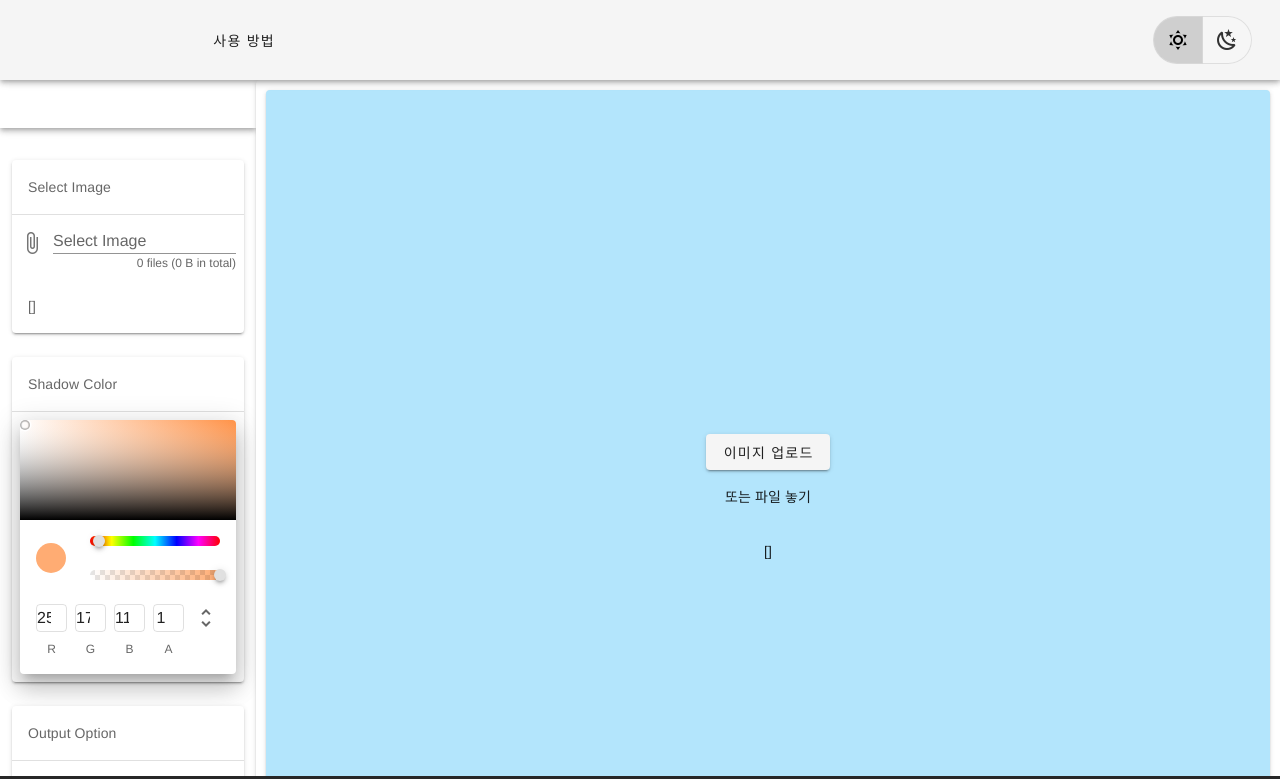
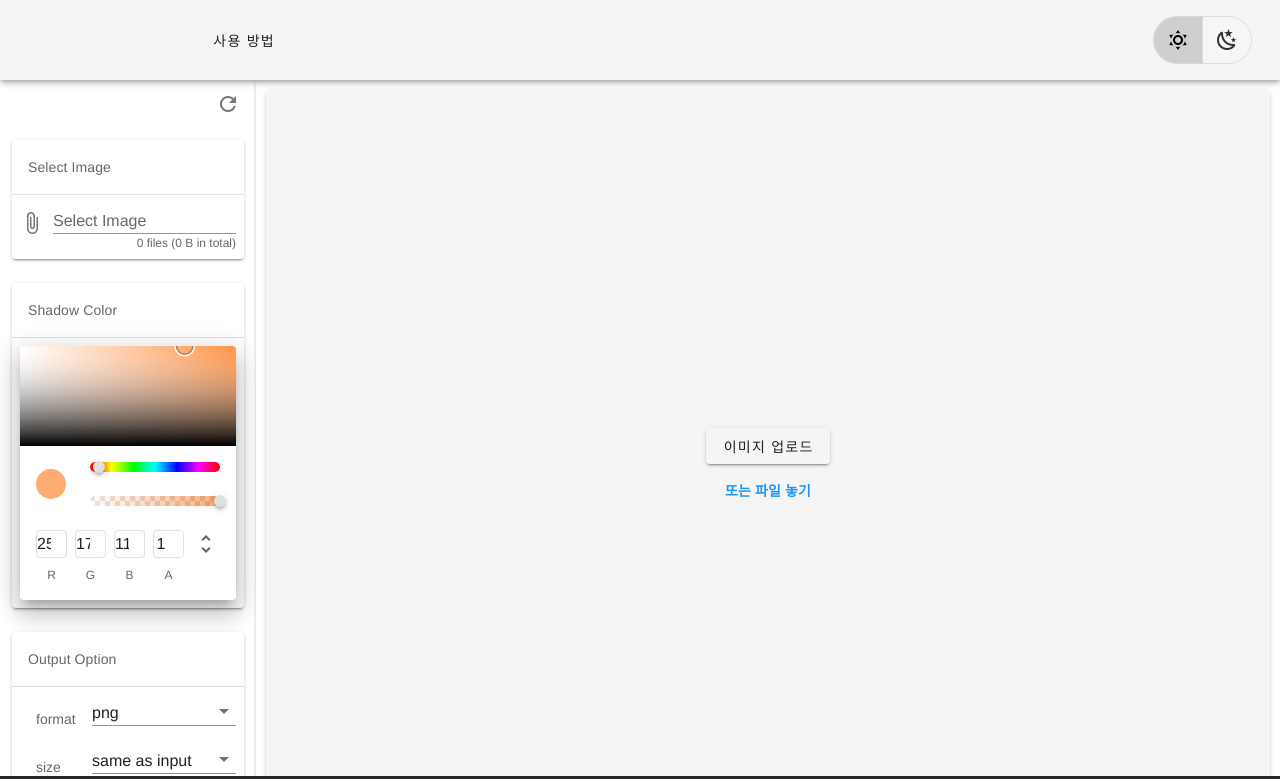
Before and after one commit to farka-k/shadow-ai-front, a Vue app: page / in a window 1280 px wide. Shown: the top 779 px of the page. Built offline with nearby package versions, Linux system fonts and the light colour scheme.

Commit message:
side menu toolbar,dropzone color

```diff
--- a/package.json
+++ b/package.json
@@ -46,6 +46,7 @@
   "browserslist": [
     "> 1%",
     "last 2 versions",
-    "not dead"
+    "not dead",
+    "not ie <=10"
   ]
 }
--- a/src/components/ShadowAiBody.vue
+++ b/src/components/ShadowAiBody.vue
@@ -9,23 +9,22 @@
         >
             <v-card @drop.prevent="drop" @dragover.prevent @dragleave.prevent
                 id="dropzone"
-                color="light-blue lighten-4"
+                :color="$vuetify.theme.dark ? 'grey darken-3' : 'grey lighten-4'"
                 height=90%
                 ripple
             >
-                <v-container fill-height v-show="!this.$store.state.isFileLoaded">
+                <v-container fill-height v-show="!$store.state.isFileLoaded">
                     <v-row align="center" justify="center">
                         <v-col>
                             <v-btn @click="fileopen">이미지 업로드</v-btn>
-                            <v-card-text>또는 파일 놓기</v-card-text>
-                            <v-card-text>{{ this.$store.state.fileObjList }}</v-card-text>
+                            <v-card-text class="blue--text font-weight-bold">또는 파일 놓기</v-card-text>
                         </v-col>
                     </v-row>
                 </v-container>
-                <v-container v-show="this.$store.state.isFileLoaded">
+                <v-container v-show="$store.state.isFileLoaded">
                     <v-carousel v-model="currentIndex">
                         <v-carousel-item
-                            v-for="(item,i) in this.$store.state.fileUrlList"
+                            v-for="(item,i) in $store.state.fileUrlList"
                             :key="i"
                             :src="item"
                         ></v-carousel-item>
--- a/src/components/ShadowAiSideMenu.vue
+++ b/src/components/ShadowAiSideMenu.vue
@@ -4,10 +4,16 @@
         floating
         id="sidemenu"
         >
-        <v-toolbar dense>
-
+        <v-toolbar dense flat>
+            <v-spacer></v-spacer>
+            <v-btn
+                icon
+                depressed
+                @click="refresh"
+            >
+                <v-icon>mdi-refresh</v-icon>
+            </v-btn>
         </v-toolbar>
-        <v-spacer v-bind:style="{height:'20px'}"></v-spacer>
         <v-container>
             <v-row>
                 <v-col cols="12">
@@ -31,7 +37,6 @@
                             >
                             </v-file-input>
                         </v-card-actions>
-                            <v-card-text>{{ this.$store.state.fileObjList }}</v-card-text>
                     </v-card>
                 </v-col>
                 <v-col cols="12">
@@ -42,10 +47,10 @@
                         <v-divider></v-divider>
                         <v-card-actions>
                             <v-color-picker
-                                width="inherit"
                                 canvas-height="100"
+                                dot-size="18"
                                 elevation="15"
-                                :value="defaultColorHexACode"
+                                v-model="color"
                             ></v-color-picker>
                         </v-card-actions>
                     </v-card>
@@ -64,8 +69,8 @@
                                 <v-col cols="8">
                                     <v-select
                                         dense
-                                        v-model="select_format"
-                                        :items="formats"
+                                        v-model="format"
+                                        :items="$store.state.formats"
                                         item-text="format"
                                         item-value="ext"
                                     ></v-select>
@@ -76,8 +81,8 @@
                                 <v-col cols="8">
                                     <v-select
                                         dense
-                                        v-model="select_size"
-                                        :items="sizes"
+                                        v-model="size"
+                                        :items="$store.state.sizes"
                                         item-text="sizeopt"
                                         item-value="value"
                                     ></v-select>
@@ -125,23 +130,6 @@
 <script>
 export default({
     name:'ShadowAiSideMenu',
-    data(){
-        return{
-            defaultColorHexACode:'#FFAC73FF',
-            select_format:{format:'png',ext:'.png'},
-            formats:[
-                {format:'png',ext:'.png'},
-                {format:'jpg',ext:'.jpg'},
-                {format:'bmp',ext:'.bmp'}
-            ],
-            select_size:{sizeopt:'same as input', value:0},
-            sizes:[
-                {sizeopt:'same as input', value:0},
-                {sizeopt:'custom', value:1}
-            ],
-
-        }
-    },
     computed:{
         fileObj:{
             get(){
@@ -152,12 +140,39 @@ export default({
             }
         },
         isCustomSize:function(){
-            return this.select_size==1;
+            return this.$store.getters.getSelectedSize==1;
         },
-
+        color:{
+            get(){
+                return this.$store.getters.getCurrentColorHexA;
+            },
+            set(value){
+                this.$store.commit('updateColor',value);
+            }
+        },
+        format:{
+            get(){
+                return this.$store.getters.getSelectedFormat;
+            },
+            set(value){
+                this.$store.commit('updateFormat',value);
+            }
+        },
+        size:{
+            get(){
+                return this.$store.getters.getSelectedSize;
+            },
+            set(value){
+                this.$store.commit('updateSize',value);
+            }
+        }
     },
     methods:{
-
+        refresh:function(){
+            this.$store.commit('clearFile');
+            this.$refs.ifd.value=[];
+            this.$store.commit('updateColor',this.$store.getters.getDefaultColorHexA);
+        }
     },
 })
 </script>
@@ -166,4 +181,8 @@ export default({
     display:inline-block;
     height:100%;
 }
+
+.v-color-picker{
+    width:100%;
+}
 </style>
--- a/src/store.js
+++ b/src/store.js
@@ -9,8 +9,20 @@ export const store= new Vuex.Store({
         isFileLoaded: false,
         fileObjList:[],
         fileUrlList:[],
-        currentIndex:0
-
+        currentIndex:0,
+        defaultColorHexACode:'#FFAC73FF',
+        currentColorHexACode:'#FFAC73FF',
+        select_format:{format:'png',ext:'.png'},
+        formats:[
+            {format:'png',ext:'.png'},
+            {format:'jpg',ext:'.jpg'},
+            {format:'bmp',ext:'.bmp'}
+        ],
+        select_size:{sizeopt:'same as input', value:0},
+        sizes:[
+            {sizeopt:'same as input', value:0},
+            {sizeopt:'custom', value:1}
+        ]
     },
     getters:{
         getFileObjList:function(state){
@@ -21,9 +33,29 @@ export const store= new Vuex.Store({
         },
         getCurrentItemIndex:function(state){
             return state.currentIndex;
+        },
+        getDefaultColorHexA:function(state){
+            return state.defaultColorHexACode;
+        },
+        getCurrentColorHexA:function(state){
+            return state.currentColorHexACode;
+        },
+        getSelectedFormat:function(state){
+            return state.select_format;
+        },
+        getSelectedSize:function(state){
+            return state.select_size;
         }
     },
     mutations:{
+        changeTheme(state,payload){
+            //payload: 1-true, 0-false
+            if (payload==1){
+                state.isDarkTheme=true;
+            }
+            else
+                state.isDarkTheme=false;
+        },
         updateFile(state,payload){
             //payload: file object array created by file input change event
             if (payload.length){
@@ -52,6 +84,13 @@ export const store= new Vuex.Store({
             state.fileUrlList.splice(state.currentIndex,1);
             if (state.currentIndex >= state.fileObjList.length)
                 state.currentIndex--;
+            if (state.fileObjList.length == 0) state.isFileLoaded=false;
+        },
+        clearFile(state){
+            state.fileObjList=[];
+            state.fileUrlList=[];
+            state.currentIndex=0;
+            state.isFileLoaded=false;
         },
         setCurrentItemIndex(state,payload){
             //payload: current index of image showing on carousel
@@ -63,15 +102,18 @@ export const store= new Vuex.Store({
             }
             state.currentIndex=payload;
         },
-        changeTheme(state,payload){
-            //payload: 1-true, 0-false
-            if (payload==1){
-                state.isDarkTheme=true;
-            }
-            else
-                state.isDarkTheme=false;
+        updateColor(state,payload){
+            //payload:color code
+            state.currentColorHexACode=payload;
+        },
+        updateFormat(state,payload){
+            //payload:format item
+            state.select_format=payload;
+        },
+        updateSize(state,payload){
+            //payload:size item
+            state.select_size=payload;
         }
-
     },
     actions:{
 
```
Also changed, not shown: 1 other file (tests, documents, lock files or other folders).
